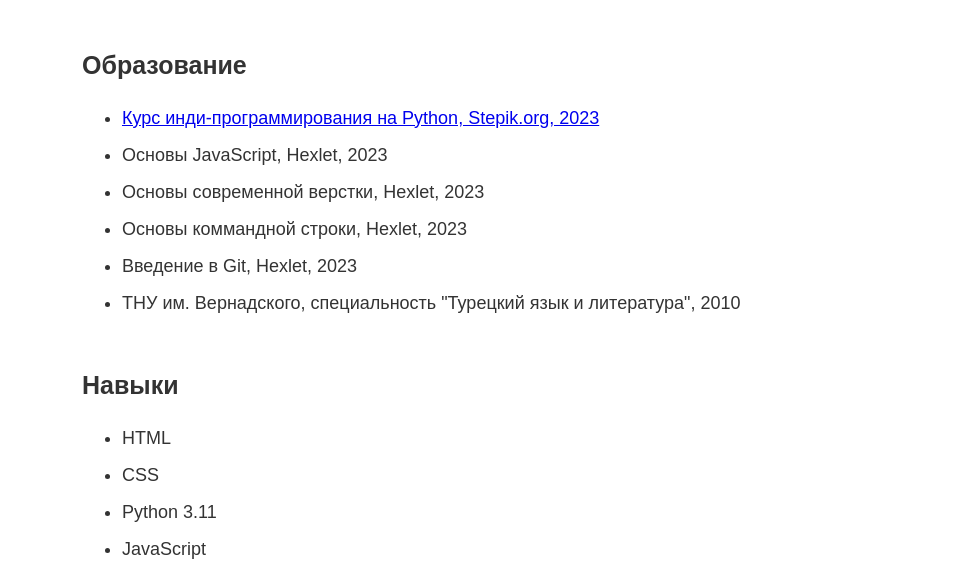
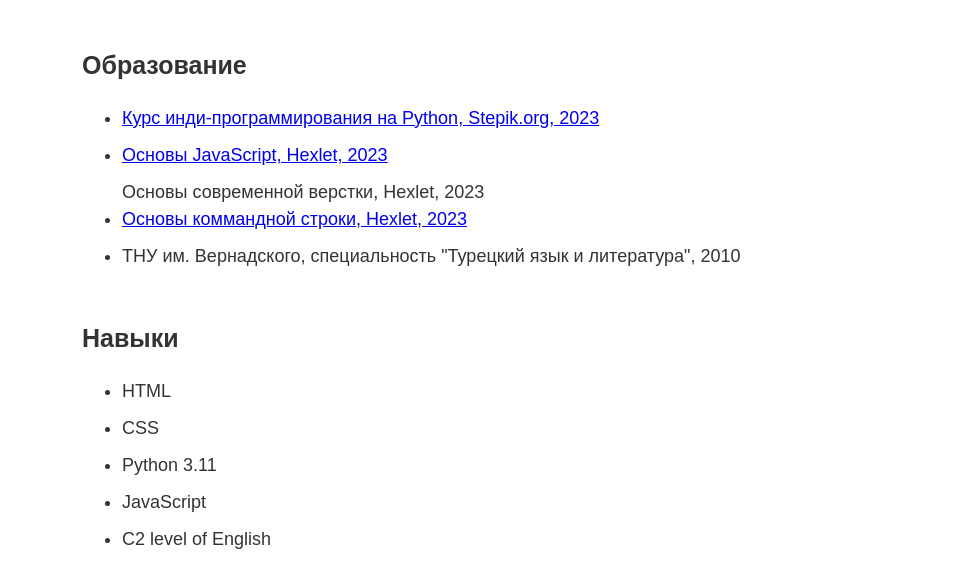
Before and after one commit to AndreyTimoshenkov/CV, a plain HTML site: page index.html in a window 1280 px wide. Shown: the part 223-793 px from the top of the page, without its empty margins (158-1121 px from the left). Drawn offline with Linux system fonts and the light colour scheme.

Commit message:
Update index.html

```diff
--- a/index.html
+++ b/index.html
@@ -18,11 +18,10 @@
     <section>
       <h2>Образование</h2>
       <ul>
-        <li><a href='https://stepik.org/cert/2049156' alt='Сертификат'>Курс инди-программирования на Python, Stepik.org, 2023</a></li>
-        <li>Основы JavaScript, Hexlet, 2023</li>
-        <li>Основы современной верстки, Hexlet, 2023</li>
-        <li>Основы коммандной строки, Hexlet, 2023</li>
-        <li>Введение в Git, Hexlet, 2023</li>
+        <li><a href='https://stepik.org/cert/2049156' alt='Сертификат' target=”_blank”>Курс инди-программирования на Python, Stepik.org, 2023</a></li>
+        <li><a href='https://ru.hexlet.io/courses/js-basics'>Основы JavaScript, Hexlet, 2023</a></li>
+        <li<a href='https://ru.hexlet.io/courses/layout-designer-basics'>Основы современной верстки, Hexlet, 2023</a></li>
+        <li><a href='https://ru.hexlet.io/courses/cli-basics'>Основы коммандной строки, Hexlet, 2023</a></li>
         <li>ТНУ им. Вернадского, специальность "Турецкий язык и литература", 2010</li>
       </ul>
     </section>
```
